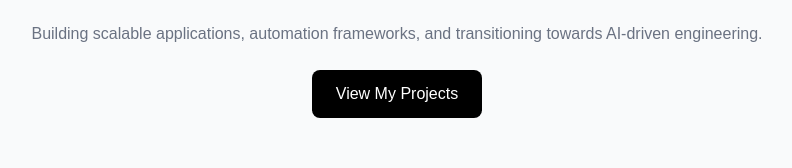
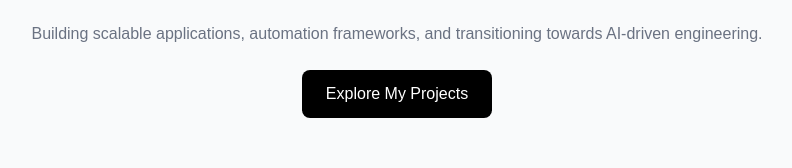
Before and after one commit to renu5422/Renuka-Bhuvana-portfolio, a Next.js app in the folder portfolio/: page / in a window 1280 px wide. Shown: the part 398-566 px from the top of the page, without its empty margins (243-1035 px from the left). Built offline with nearby package versions, Linux system fonts and the light colour scheme.

Commit message:
Adjust hero CTA for auto deploy verification

```diff
--- a/portfolio/src/components/HeroSection.tsx
+++ b/portfolio/src/components/HeroSection.tsx
@@ -19,7 +19,7 @@ export default function HeroSection() {
           href="#projects"
           className="inline-block rounded-lg bg-black px-6 py-3 text-white hover:bg-gray-800 transition"
         >
-          View My Projects
+          Explore My Projects
         </a>
 
       </div>
```
